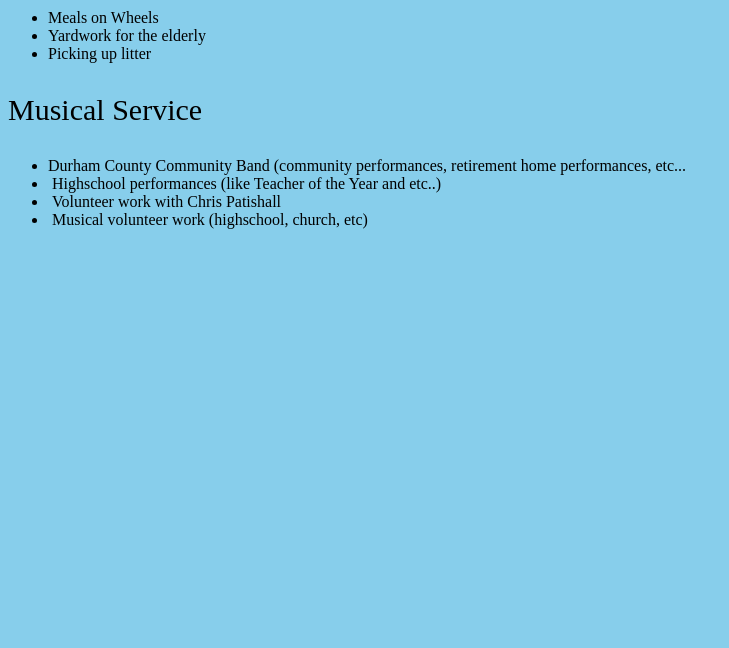
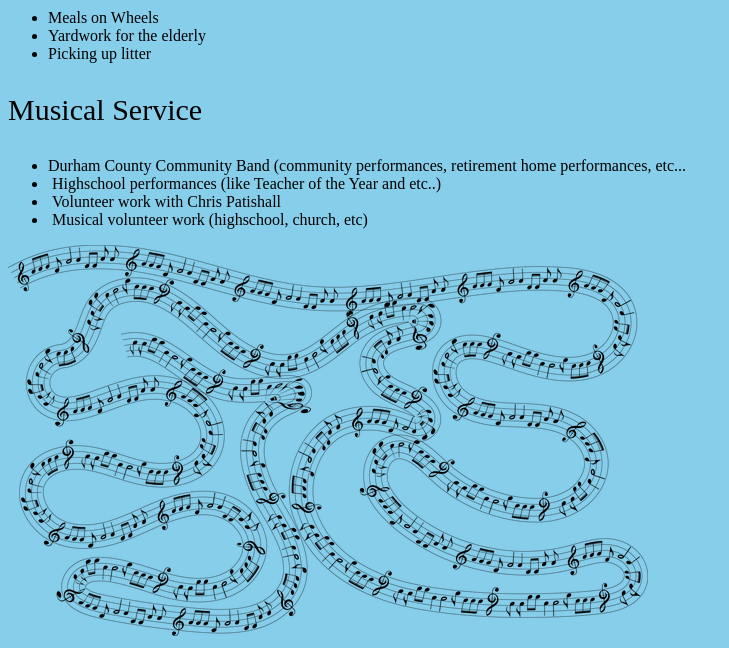
Before and after one commit to rnross1/rnross1.github.io, a plain HTML site: page Work_Experience.html in a window 1280 px wide. Shown: the part 622-1270 px from the top of the page, without its empty margins (0-729 px from the left). Before the commit the page ends 867 px from the top, so only its background shows below. Drawn offline with Linux system fonts and the light colour scheme; files that its build step writes are made by us from their sources.

Commit message:
Update Work_Experience.html

```diff
--- a/Work_Experience.html
+++ b/Work_Experience.html
@@ -58,7 +58,7 @@
   <li>&nbsp;Volunteer work with Chris Patishall</li>
   <li>&nbsp;Musical volunteer work (highschool, church, etc)</li>
 </ul>
-<a href="Images/music%20notes.png" alt="" width="640" height="391">
+<img src="Images/music%20notes.png" alt="" width="640" height="391">
 </body>
 
 
```
